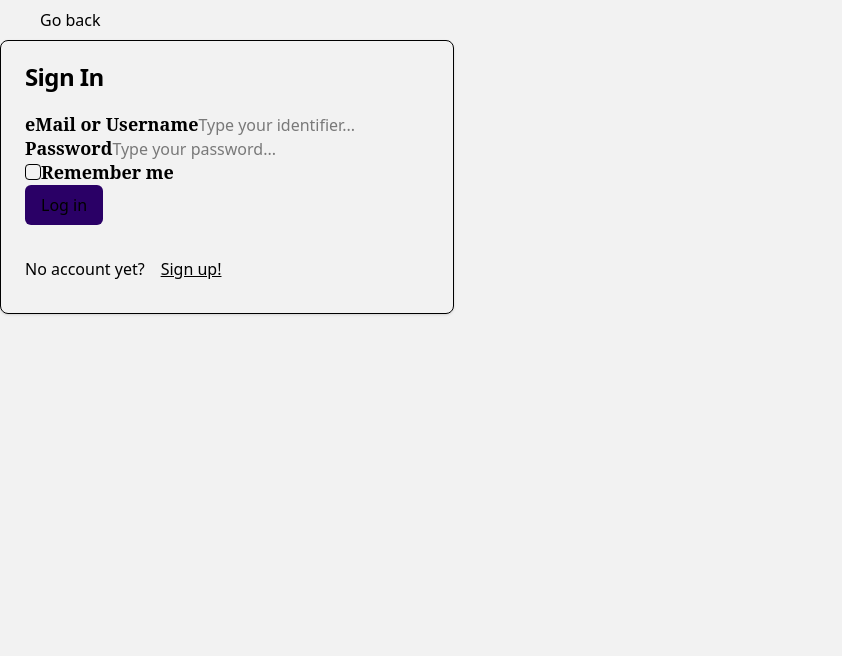
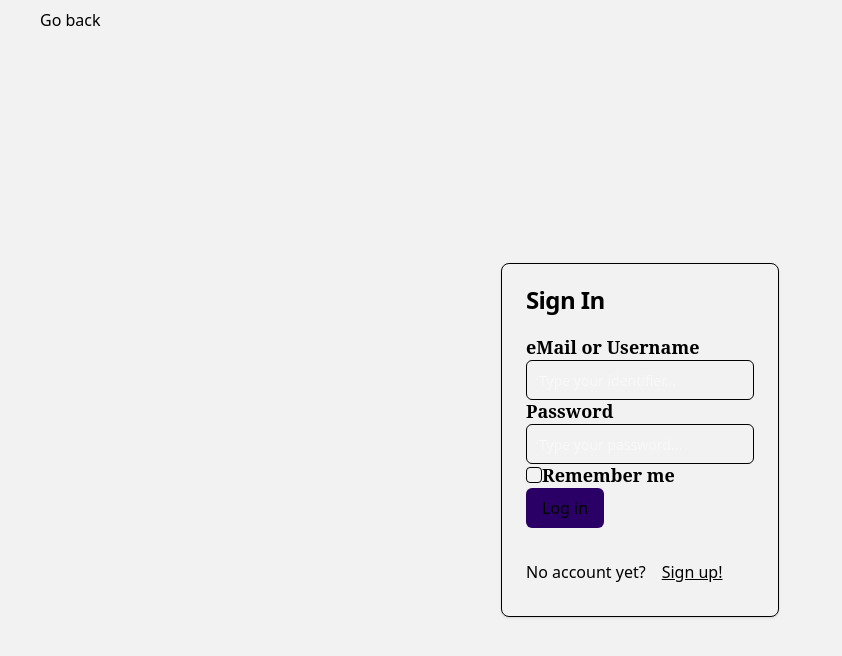
Before and after one commit to MikelDuque/Pirika, a React (Vite) app in the folder Client/: page / in a window 1280 px wide. Both pictures are taken after a click on the button "Continue". Shown: the top 656 px of the page, without its empty margins (0-842 px from the left). Built offline with nearby package versions, Linux system fonts and the light colour scheme; some icons are missing; a web font is replaced by a local one.

Commit message:
Ajustes con Rocío

```diff
--- a/Client/src/App.tsx
+++ b/Client/src/App.tsx
@@ -22,5 +22,5 @@ export default function App() {
     </Route>
   ]);
 
-  return <RouterProvider router={createBrowserRouter(routeDefinition)}></RouterProvider>
+  return <RouterProvider router={createBrowserRouter(routeDefinition)}/>
 }
--- a/Client/src/components/ui/Form/Form.module.css
+++ b/Client/src/components/ui/Form/Form.module.css
@@ -10,7 +10,6 @@
       py-2
       rounded-md
       border
-      border-white
       bg-transparent
       ring-offset-white
 
--- a/Client/src/components/ui/Form/Input.tsx
+++ b/Client/src/components/ui/Form/Input.tsx
@@ -3,7 +3,7 @@ import * as React from "react"
 import { cva, type VariantProps } from "class-variance-authority"
 import { cn } from "../../../utils/utils"
 
-const inputVariants = cva([classes.input, "body"],{
+const inputVariants = cva([classes.input], {
   variants: {
     variant: {
       default: classes.default,
@@ -17,7 +17,7 @@ const inputVariants = cva([classes.input, "body"],{
 
 export const Input = React.forwardRef<HTMLInputElement, React.ComponentProps<"input"> & VariantProps<typeof inputVariants>>(
   ({type, className, ...props}, ref) => (
-    <input type={type} className={cn(inputVariants, className)} ref={ref} {...props}/>
+    <input type={type} className={cn(inputVariants({className}))} ref={ref} {...props}/>
 ));
 
 Input.displayName = "Input";
--- a/Client/src/index.css
+++ b/Client/src/index.css
@@ -23,11 +23,15 @@
     @apply size-full
   }
 
+  * {
+    @apply border-foreground dark:border-dark-foreground
+  }
+
   body {
-    @apply bg-background text-foreground selection:bg-primary border-foreground;
+    @apply bg-background text-foreground selection:bg-primary;
 
     @variant dark {
-      @apply bg-dark-background text-dark-foreground border-dark-foreground;
+      @apply bg-dark-background text-dark-foreground;
     }
   }
 }
--- a/Client/src/pages/Auth.tsx
+++ b/Client/src/pages/Auth.tsx
@@ -15,7 +15,8 @@ export default function Auth() {
 
   return (
     <>
-      <Button variant="ghost" icon="chevron-left" onClick={() => {navigate(-1)}}>Go back</Button>
+      <Button variant="ghost" icon="chevron-left" className="fixed top-2 left-2" onClick={() => {navigate(-1)}}>Go back</Button>
+      <section className="size-full flex items-center justify-center">
         <Card>
           <CardHeader>
             <CardTitle>{title}</CardTitle>
@@ -28,6 +29,7 @@ export default function Auth() {
             <Button variant="link" onClick={changeView}>{changeAuth ? "Sign in!" : "Sign up!"}</Button>
           </CardFooter>
         </Card>
+      </section>
     </>
   )
 };
--- a/Client/src/pages/Intro.tsx
+++ b/Client/src/pages/Intro.tsx
@@ -3,21 +3,13 @@ import vinyl from "../assets/vinyl.svg";
 import {Button} from "../components/ui/Button";
 import { HomePath } from "../utils/paths";
 import { Checkbox, Label } from "../components/ui/Form";
-import { useEffect, useRef } from "react";
+import { useRef } from "react";
 import { useAuth } from "../contexts/AuthContext";
 
 export default function Intro() {
   const navigate = useNavigate();
-  const {authData, skipIntro} = useAuth();
+  const {skipIntro} = useAuth();
   const skipRef = useRef<HTMLButtonElement>(null);
-
-  // useEffect(() => {
-  //   const skip = isChecked();
-
-  //   console.log("puedo?", skip && authData);
-
-  //   if(skip && authData) navigate(HomePath);
-  // }, [authData]);
 
   function enter() {
     const isChecked = skipRef.current?.ariaChecked;
```
Also changed, not shown: Client/src/components/ui/Button/index.ts (renamed from Client/src/components/ui/Button/index.tsx), 1 other file (tests, documents, lock files or other folders). Lines whose indentation alone changed are shown as unchanged.
